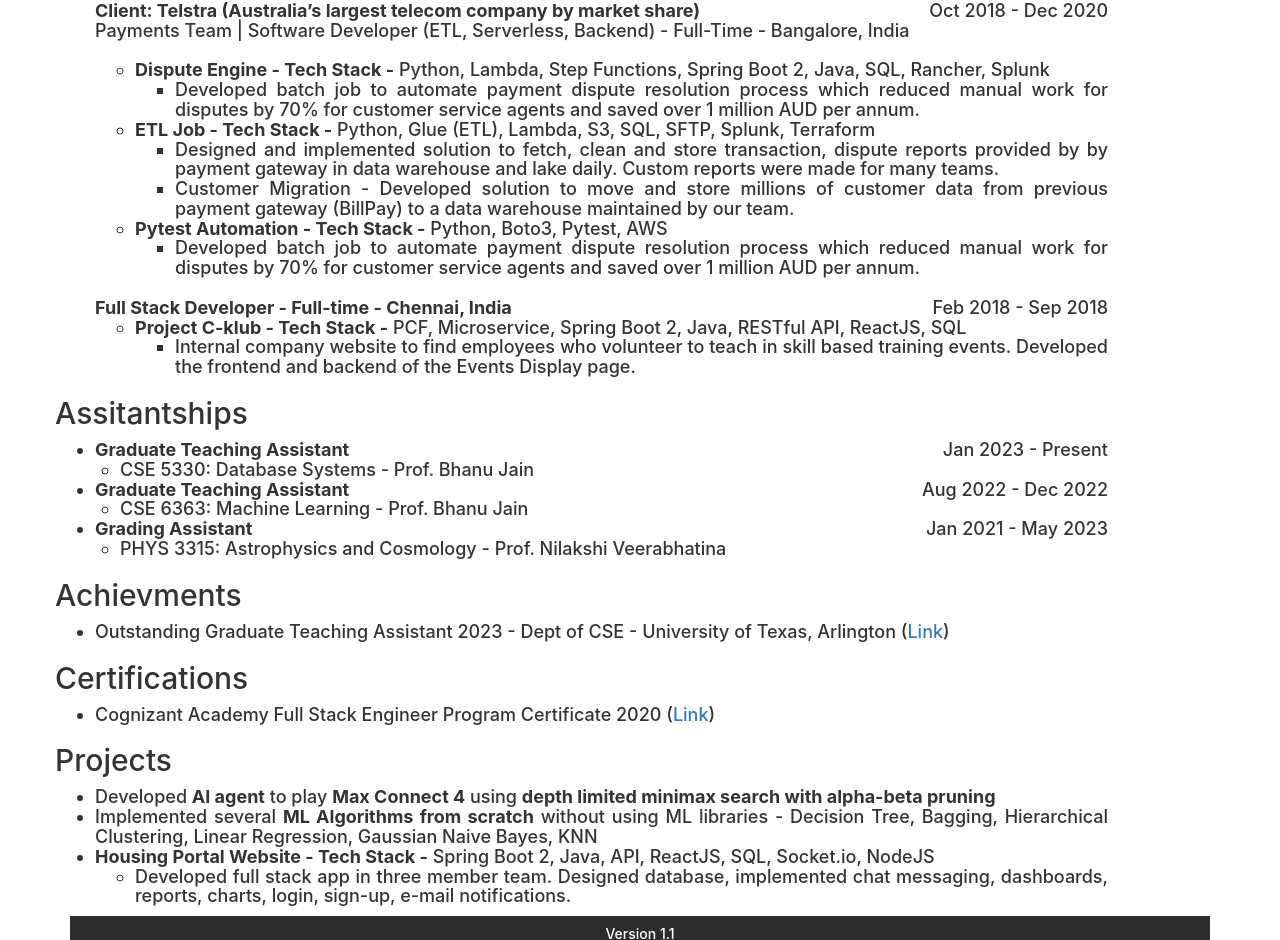
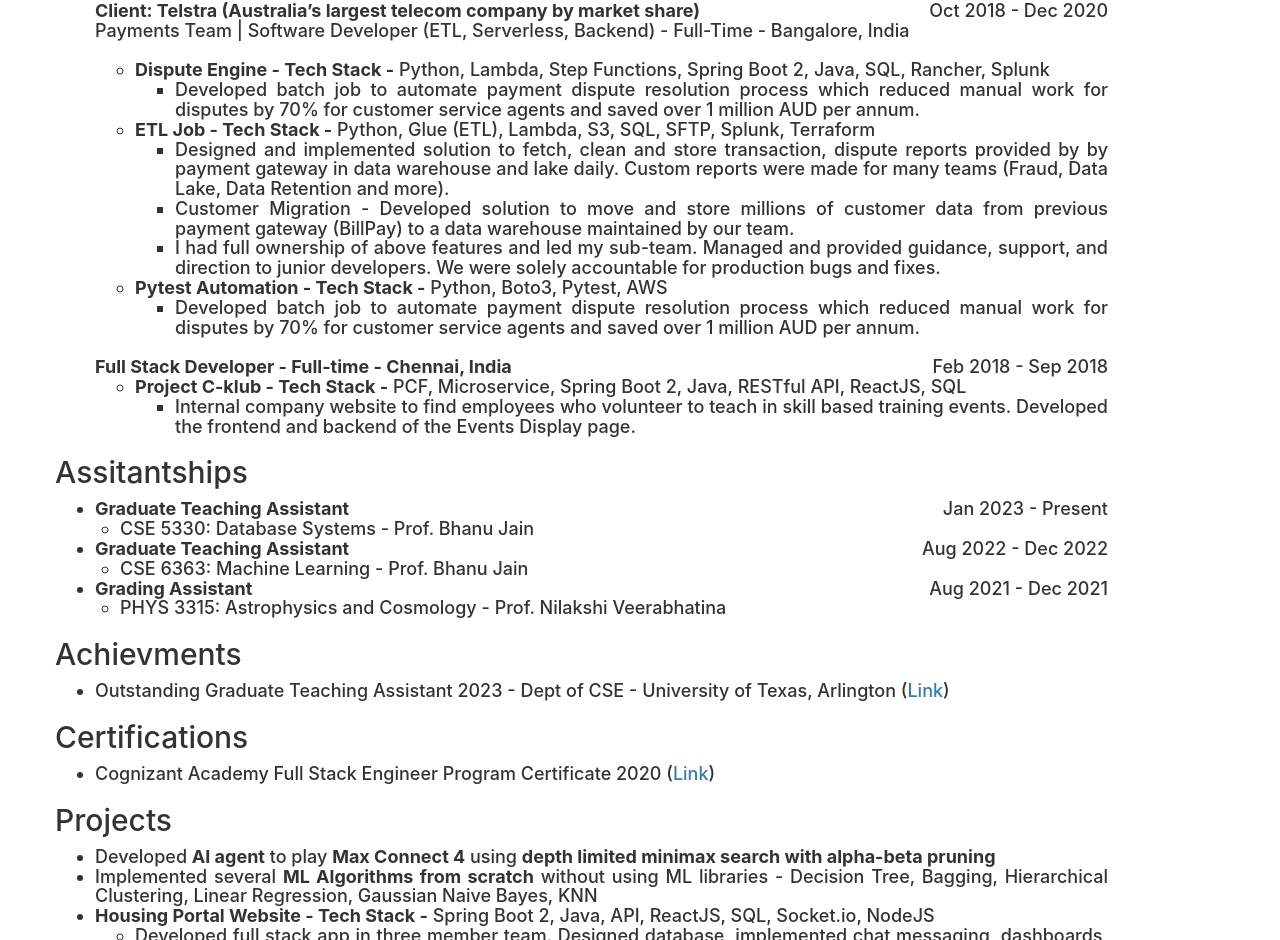
Before and after one commit to AmlanAlok/amlanalok.com, a React (Create React App) app: page /resume in a window 1280 px wide. Shown: the part 795-1735 px from the top of the page. Built offline with nearby package versions, Linux system fonts and the light colour scheme.

Commit message:
minor content updated

```diff
--- a/src/components/Resume/Assitantships/Assitantships.js
+++ b/src/components/Resume/Assitantships/Assitantships.js
@@ -41,7 +41,7 @@
                             <li><strong>Grading Assistant</strong></li>
                         </div>
                         <div className="col-sm-4">
-                            <span className='float-right'>Jan 2021 - May 2023</span>
+                            <span className='float-right'>Aug 2021 - Dec 2021</span>
                         </div>
                     </div>
                     <div className="row">
--- a/src/components/Resume/WorkExperience/Companies/Cognizant.js
+++ b/src/components/Resume/WorkExperience/Companies/Cognizant.js
@@ -45,9 +45,11 @@
                         <li><strong>ETL Job - Tech Stack -</strong> Python, Glue (ETL), Lambda, S3, SQL, SFTP, Splunk, Terraform</li>
                         <ul>
                             <li>Designed and implemented solution to fetch, clean and store transaction, dispute reports provided by
-by payment gateway in data warehouse and lake daily. Custom reports were made for many teams.</li>
+by payment gateway in data warehouse and lake daily. Custom reports were made for many teams (Fraud, Data Lake, Data Retention and more).</li>
                             <li>Customer Migration - Developed solution to move and store millions of customer data from previous
 payment gateway (BillPay) to a data warehouse maintained by our team.</li>
+                            <li>I had full ownership of above features and led my sub-team. Managed and provided guidance, support,
+                                and direction to junior developers. We were solely accountable for production bugs and fixes.</li>
                         </ul>
                     </ul>
                 </div>
```
